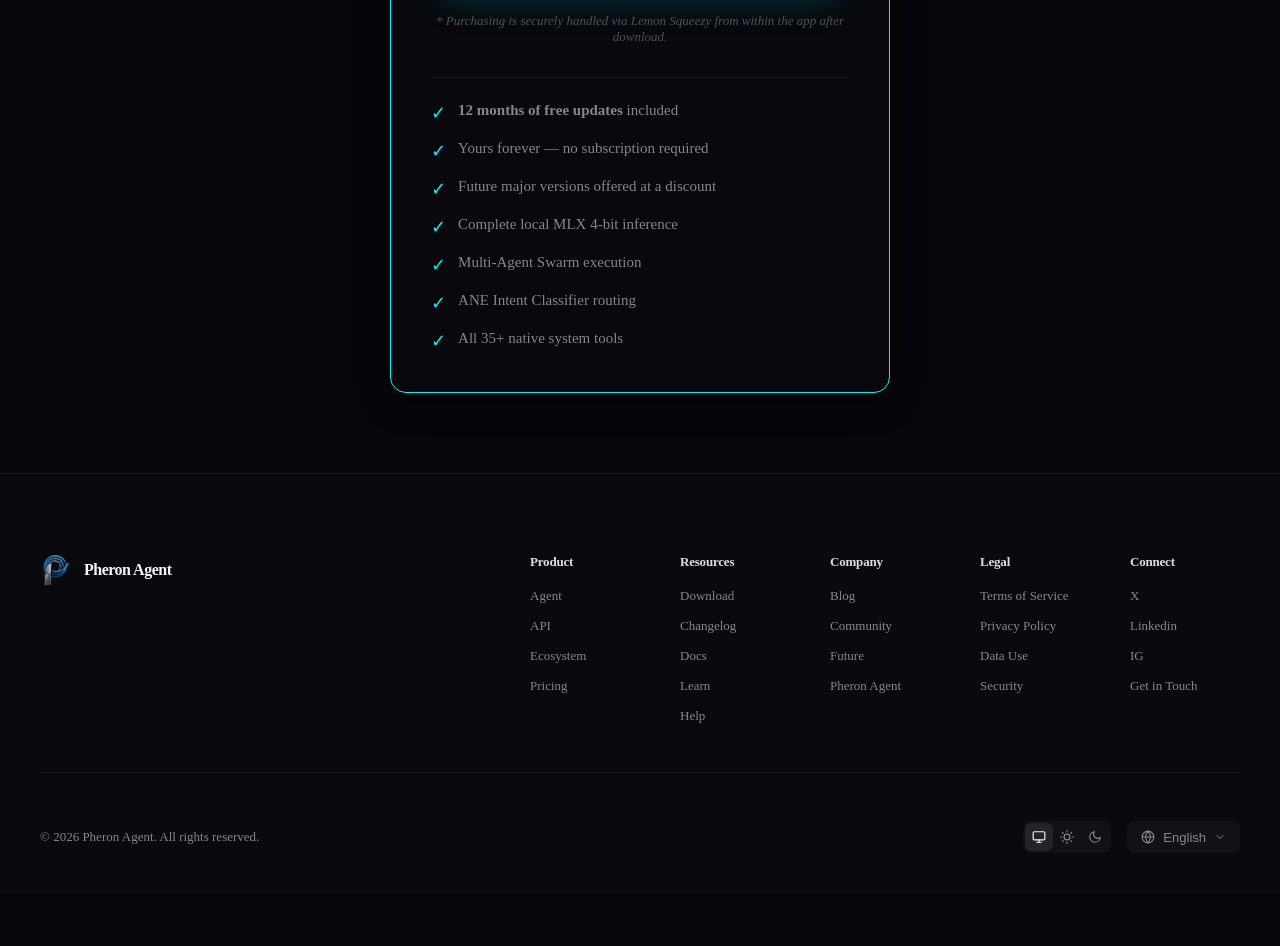
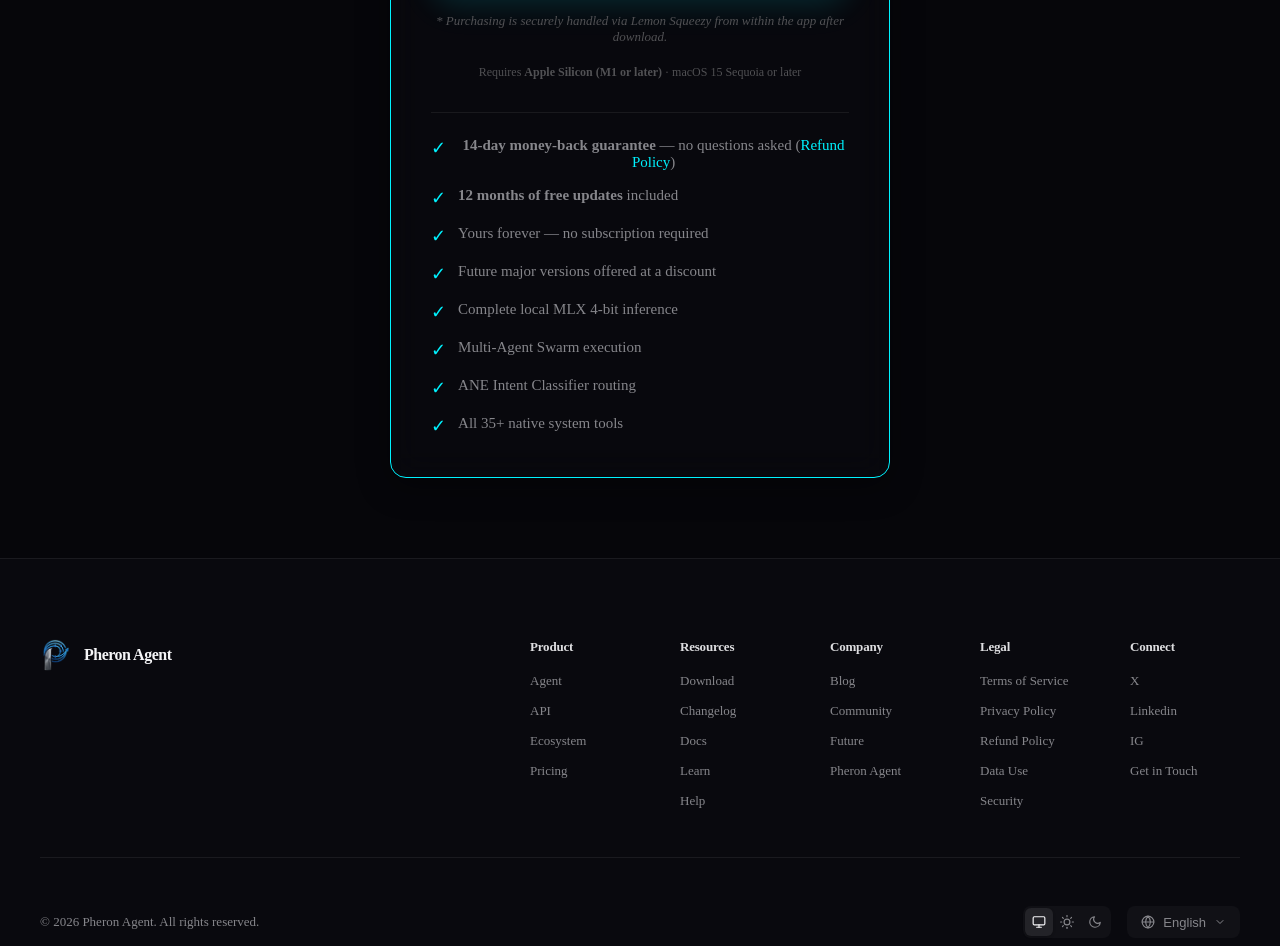
Before and after one commit to trgysvc/PheronAgentWeb, a Next.js app: page /pricing in a window 1280 px wide. Shown: the part 720-1666 px from the top of the page. Before the commit the page ends 1613 px from the top, so only its background shows below. Built offline with nearby package versions, Linux system fonts and the light colour scheme.

Commit message:
feat: implement refund policy page, add site-wide footer link, and update pricing and license documentation

```diff
--- a/src/app/changelog/ChangelogClient.tsx
+++ b/src/app/changelog/ChangelogClient.tsx
@@ -161,6 +161,7 @@
                 <ul className={styles.columnList}>
                   <li><Link href="/terms" className={styles.footerLink}>Terms of Service</Link></li>
                   <li><Link href="/privacy" className={styles.footerLink}>Privacy Policy</Link></li>
+                  <li><Link href="/refund" className={styles.footerLink}>Refund Policy</Link></li>
                   <li><Link href="/data-use" className={styles.footerLink}>Data Use</Link></li>
                   <li><Link href="/resources/docs/security" className={styles.footerLink}>Security</Link></li>
                 </ul>
--- a/src/app/components/SiteFooter.tsx
+++ b/src/app/components/SiteFooter.tsx
@@ -84,6 +84,7 @@
               <ul className={styles.columnList}>
                 <li><Link href="/terms" className={styles.footerLink}>Terms of Service</Link></li>
                 <li><Link href="/privacy" className={styles.footerLink}>Privacy Policy</Link></li>
+                <li><Link href="/refund" className={styles.footerLink}>Refund Policy</Link></li>
                 <li><Link href="/data-use" className={styles.footerLink}>Data Use</Link></li>
                 <li><Link href="/resources/docs/security" className={styles.footerLink}>Security</Link></li>
               </ul>
--- a/src/app/download/page.tsx
+++ b/src/app/download/page.tsx
@@ -314,6 +314,7 @@
                 <ul className={styles.columnList}>
                   <li><Link href="/terms" className={styles.footerLink}>Terms of Service</Link></li>
                   <li><Link href="/privacy" className={styles.footerLink}>Privacy Policy</Link></li>
+                  <li><Link href="/refund" className={styles.footerLink}>Refund Policy</Link></li>
                   <li><Link href="/data-use" className={styles.footerLink}>Data Use</Link></li>
                   <li><Link href="/resources/docs/security" className={styles.footerLink}>Security</Link></li>
                 </ul>
--- a/src/app/ecosystem/page.tsx
+++ b/src/app/ecosystem/page.tsx
@@ -256,6 +256,7 @@
                 <ul className={styles.columnList}>
                   <li><Link href="/terms" className={styles.footerLink}>Terms of Service</Link></li>
                   <li><Link href="/privacy" className={styles.footerLink}>Privacy Policy</Link></li>
+                  <li><Link href="/refund" className={styles.footerLink}>Refund Policy</Link></li>
                   <li><Link href="/data-use" className={styles.footerLink}>Data Use</Link></li>
                   <li><Link href="/resources/docs/security" className={styles.footerLink}>Security</Link></li>
                 </ul>
--- a/src/app/legal/LegalClient.tsx
+++ b/src/app/legal/LegalClient.tsx
@@ -161,6 +161,7 @@
                 <ul className={styles.columnList}>
                   <li><Link href="/terms" className={styles.footerLink}>Terms of Service</Link></li>
                   <li><Link href="/privacy" className={styles.footerLink}>Privacy Policy</Link></li>
+                  <li><Link href="/refund" className={styles.footerLink}>Refund Policy</Link></li>
                   <li><Link href="/data-use" className={styles.footerLink}>Data Use</Link></li>
                   <li><Link href="/resources/docs/security" className={styles.footerLink}>Security</Link></li>
                 </ul>
--- a/src/app/page.tsx
+++ b/src/app/page.tsx
@@ -705,6 +705,7 @@
                 <ul className={styles.columnList}>
                   <li><Link href="/terms" className={styles.footerLink}>Terms of Service</Link></li>
                   <li><Link href="/privacy" className={styles.footerLink}>Privacy Policy</Link></li>
+                  <li><Link href="/refund" className={styles.footerLink}>Refund Policy</Link></li>
                   <li><Link href="/data-use" className={styles.footerLink}>Data Use</Link></li>
                   <li><Link href="/resources/docs/security" className={styles.footerLink}>Security</Link></li>
                 </ul>
--- a/src/app/pricing/page.tsx
+++ b/src/app/pricing/page.tsx
@@ -143,8 +143,16 @@
                 * Purchasing is securely handled via Lemon Squeezy from within the app after download.
               </div>
 
+              <div style={{ textAlign: "center", fontSize: "12px", color: "var(--text-tertiary)", marginTop: "-4px" }}>
+                Requires <strong>Apple Silicon (M1 or later)</strong> · macOS 15 Sequoia or later
+              </div>
+
               <div style={{ borderTop: "1px solid var(--border-glass)", paddingTop: "24px", marginTop: "8px" }}>
                 <ul style={{ listStyle: "none", display: "flex", flexDirection: "column", gap: "16px", fontSize: "15px", color: "var(--text-secondary)", padding: 0, margin: 0 }}>
+                  <li style={{ display: "flex", alignItems: "flex-start", gap: "12px" }}>
+                    <span style={{ color: "var(--color-cyan)", fontSize: "18px" }}>✓</span>
+                    <span><strong>14-day money-back guarantee</strong> — no questions asked (<Link href="/refund" style={{ color: "var(--color-cyan)", textDecoration: "none" }}>Refund Policy</Link>)</span>
+                  </li>
                   <li style={{ display: "flex", alignItems: "flex-start", gap: "12px" }}>
                     <span style={{ color: "var(--color-cyan)", fontSize: "18px" }}>✓</span>
                     <span><strong>12 months of free updates</strong> included</span>
@@ -234,6 +242,7 @@
                 <ul className={styles.columnList}>
                   <li><Link href="/terms" className={styles.footerLink}>Terms of Service</Link></li>
                   <li><Link href="/privacy" className={styles.footerLink}>Privacy Policy</Link></li>
+                  <li><Link href="/refund" className={styles.footerLink}>Refund Policy</Link></li>
                   <li><Link href="/data-use" className={styles.footerLink}>Data Use</Link></li>
                   <li><Link href="/resources/docs/security" className={styles.footerLink}>Security</Link></li>
                 </ul>
--- a/src/app/resources/ResourcesClientLayout.tsx
+++ b/src/app/resources/ResourcesClientLayout.tsx
@@ -218,6 +218,7 @@
                 <ul className={styles.columnList}>
                   <li><Link href="/terms" className={styles.footerLink}>Terms of Service</Link></li>
                   <li><Link href="/privacy" className={styles.footerLink}>Privacy Policy</Link></li>
+                  <li><Link href="/refund" className={styles.footerLink}>Refund Policy</Link></li>
                   <li><Link href="/data-use" className={styles.footerLink}>Data Use</Link></li>
                   <li><Link href="/resources/docs/security" className={styles.footerLink}>Security</Link></li>
                 </ul>
```
Also changed, not shown: src/app/refund/page.tsx (added, +12 -0 lines), src/content/privacy.md (+2 -0 lines), src/content/terms.md (+2 -2 lines).
